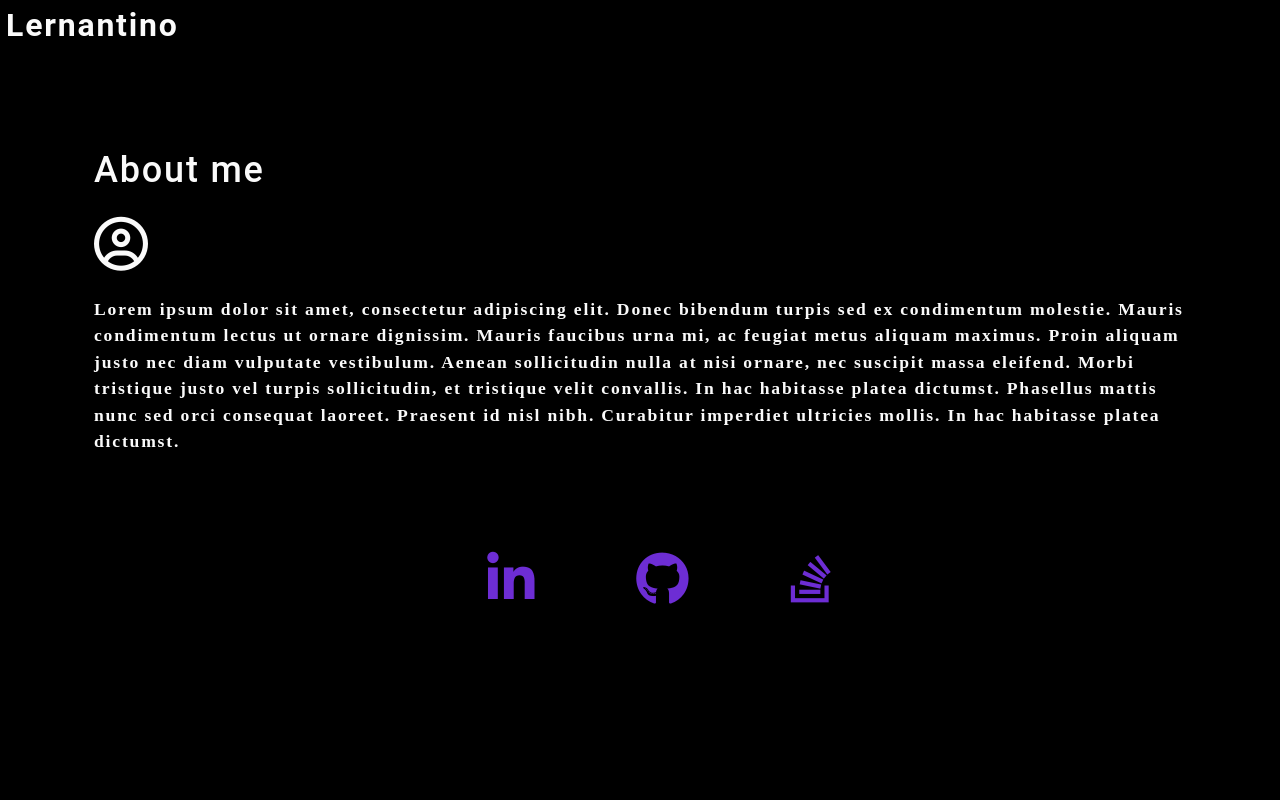
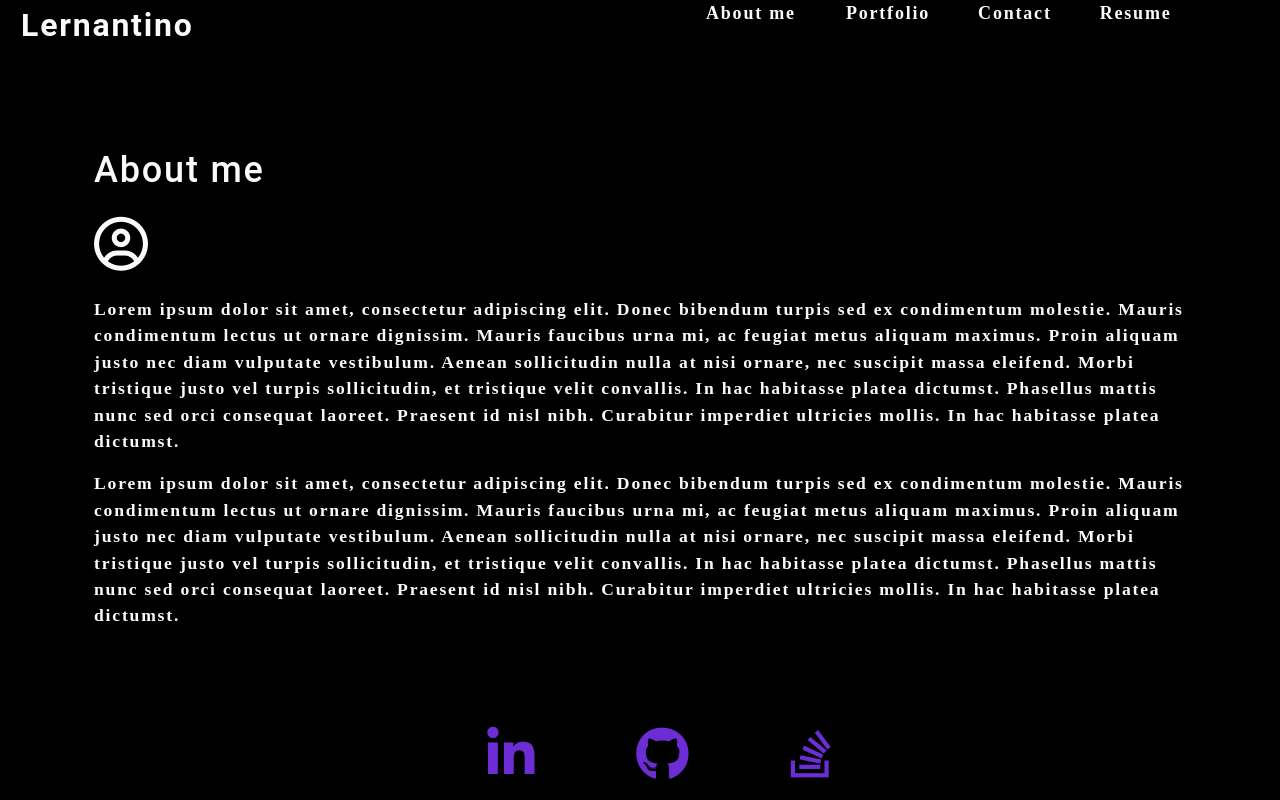
Before and after one commit to hikod/reactportfolio, a React (Create React App) app: page / in a window 1280 px wide. Built offline with nearby package versions, Linux system fonts and the light colour scheme.

Commit message:
adding header and navigation

```diff
--- a/src/App.js
+++ b/src/App.js
@@ -2,8 +2,8 @@ import './App.css';
 import React, { useState } from 'react';
 import Footer from './compenents/Footer';
 import Contact from './compenents/Contact';
-import Nav from './compenents/Navigation';
 import About from './compenents/About ';
+import Header from './compenents/Header';
 
 
 function App() {
@@ -15,13 +15,10 @@ function App() {
 
   return (
     <div className="App">
-      <Nav
-        // categories={categories}
-        // setCurrentCategory={setCurrentCategory}
-        // currentCategory={currentCategory}
-        // contactSelected={contactSelected}
-        // setContactSelected={setContactSelected}
-      ></Nav>
+      <Header
+        contactSelected={contactSelected}
+        setContactSelected={setContactSelected}
+      ></Header>
       <main>
         {!contactSelected ? (
           <>
--- a/src/compenents/About /index.js
+++ b/src/compenents/About /index.js
@@ -5,8 +5,17 @@ function About() {
     return (
         <section className="my-5">
             <h1 className="my-4"> About me </h1>
-            <i class="far fa-user-circle fa-3x"></i>
+            <i className="far fa-user-circle fa-3x"></i>
             <div className="my-4">
+                <p>
+                        Lorem ipsum dolor sit amet, consectetur adipiscing elit. Donec bibendum turpis sed ex
+                    condimentum molestie. Mauris condimentum lectus ut ornare dignissim. Mauris faucibus urna
+                    mi, ac feugiat metus aliquam maximus. Proin aliquam justo nec diam vulputate vestibulum.
+                    Aenean sollicitudin nulla at nisi ornare, nec suscipit massa eleifend. Morbi tristique
+                    justo vel turpis sollicitudin, et tristique velit convallis. In hac habitasse platea
+                    dictumst. Phasellus mattis nunc sed orci consequat laoreet. Praesent id nisl nibh.
+                    Curabitur imperdiet ultricies mollis. In hac habitasse platea dictumst.
+                </p>
                 <p>
                         Lorem ipsum dolor sit amet, consectetur adipiscing elit. Donec bibendum turpis sed ex
                     condimentum molestie. Mauris condimentum lectus ut ornare dignissim. Mauris faucibus urna
--- a/src/compenents/Contact/index.js
+++ b/src/compenents/Contact/index.js
@@ -1,10 +1,64 @@
-import React from 'react';
+import React, { useState } from 'react';
 
+import { validateEmail } from '../../utils/helpers';
 
 function Contact() {
-    return (
-        <div> Contact</div>
-    );
+  const [formState, setFormState] = useState({ name: '', email: '', message: '' });
+
+  const [errorMessage, setErrorMessage] = useState('');
+  const { name, email, message } = formState;
+
+  const handleSubmit = (e) => {
+    e.preventDefault();
+    if (!errorMessage) {
+      console.log('Submit Form', formState);
+    }
+  };
+
+  const handleChange = (e) => {
+    if (e.target.name === 'email') {
+      const isValid = validateEmail(e.target.value);
+      if (!isValid) {
+        setErrorMessage('Your email is invalid.');
+      } else {
+        setErrorMessage('');
+      }
+    } else {
+      if (!e.target.value.length) {
+        setErrorMessage(`${e.target.name} is required.`);
+      } else {
+        setErrorMessage('');
+      }
+    }
+    if (!errorMessage) {
+      setFormState({ ...formState, [e.target.name]: e.target.value });
+      console.log('Handle Form', formState);
+    }
+  };
+
+  return (
+    <section>
+      <h1 className="my-5" data-testid="h1tag">Contact me</h1>
+
+      <form id="contact-form" onSubmit={handleSubmit}>
+        <div>
+          <input type="text" placeholder="Name" name="name" defaultValue={name} onBlur={handleChange} />
+        </div>
+        <div>
+          <input type="email" placeholder="Email" name="email" defaultValue={email} onBlur={handleChange} />
+        </div>
+        <div>
+          <textarea name="message" placeholder="Message" rows="5" defaultValue={message} onBlur={handleChange} />
+        </div>
+        {errorMessage && (
+          <div>
+            <p classNameName="error-text">{errorMessage}</p>
+          </div>
+        )}
+        <button data-testid="button" type="submit">Submit</button>
+      </form>
+    </section>
+  );
 }
 
 export default Contact;
--- a/src/compenents/Footer/index.js
+++ b/src/compenents/Footer/index.js
@@ -5,17 +5,17 @@ function Footer() {
             <ul className="flex-row justify-content-center">
                 <li className="mx-5">
                     <a data-testid="linkedin" href="https://www.linkedin.com/" >
-                        <i class="fab fa-linkedin-in fa-3x"></i>
+                        <i className="fab fa-linkedin-in fa-3x"></i>
                     </a>
                 </li>
                 <li className="mx-5">
                     <a data-testid="github" href="https://github.com/hikod" >
-                        <i class="fab fa-github fa-3x"></i>
+                        <i className="fab fa-github fa-3x"></i>
                     </a>
                 </li>
                 <li className="mx-5">
                     <a data-testid="stackoverflow" href="https://stackoverflow.com/" >
-                        <i class="fab fa-stack-overflow fa-3x"></i>
+                        <i className="fab fa-stack-overflow fa-3x"></i>
                     </a>
                 </li>
             </ul>
--- a/src/compenents/Header/index.js
+++ b/src/compenents/Header/index.js
@@ -1,11 +1,39 @@
 import React from 'react';
+import Nav from '../Navigation';
 
 
-function Header() {
+function Header(props) {
+    const {
+        contactSelected,
+        setContactSelected,
+    } = props;
+
     return (
-        <header>
+        <header className="flex-row px-1">
+            <h2 className="col-6">
+                <a data-testid="link" href="/">
+                    Lernantino
+                </a>
+            </h2>
+            <nav>
+                <ul className="flex-row">
+                    <li className="mx-4">
+                        <a data-testid="about" href="#about" onClick={() => setContactSelected(false)}>
+                            About me
+                        </a>
+                    </li>
+                    <li className={`mx-4 ${contactSelected && 'navActive'}`}>
+                        <span onClick={() => setContactSelected(true)}>Portfolio</span>
+                    </li>
+                    <li className={`mx-4 ${contactSelected && 'navActive'}`}>
+                        <span onClick={() => setContactSelected(true)}>Contact</span>
+                    </li>
+                    <li className={`mx-4 ${contactSelected && 'navActive'}`}>
+                        <span onClick={() => setContactSelected(true)}>Resume</span>
+                    </li>
 
-        </header>
+                </ul>
+            </nav>        </header>
     );
 }
 
--- a/src/compenents/Navigation/index.js
+++ b/src/compenents/Navigation/index.js
@@ -1,27 +1,23 @@
 import React, { useEffect } from 'react';
-import { capitalizeFirstLetter } from '../../utils/helpers';
+// import { capitalizeFirstLetter } from '../../utils/helpers';
 
 function Nav(props) {
-  // const {
-  //   categories = [],
-  //   setCurrentCategory,
-  //   contactSelected,
-  //   currentCategory,
-  //   setContactSelected,
-  // } = props;
+  const {
+    // categories = [],
+    // setCurrentCategory,
+    contactSelected,
+    // currentCategory,
+    setContactSelected,
+  } = props;
 
   // useEffect(() => {
   //   document.title = capitalizeFirstLetter(currentCategory.name);
   // }, [currentCategory]);
 
   return (
-    <header className="flex-row px-1">
-      <h2>
-        <a data-testid="link" href="/">
-        Lernantino
-        </a>
-      </h2>
-    </header>
+
+    <div></div>
+
   );
 }
 
```
